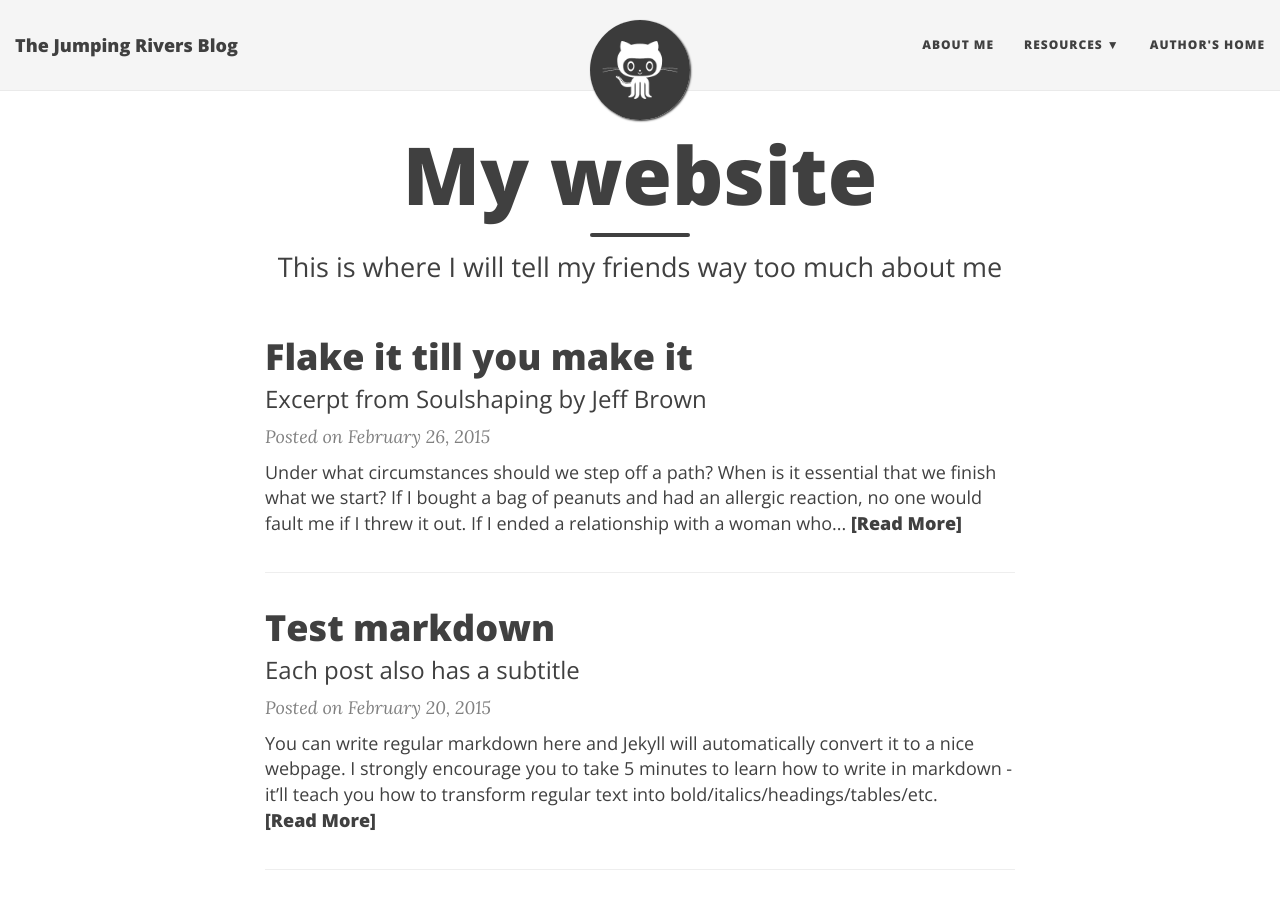
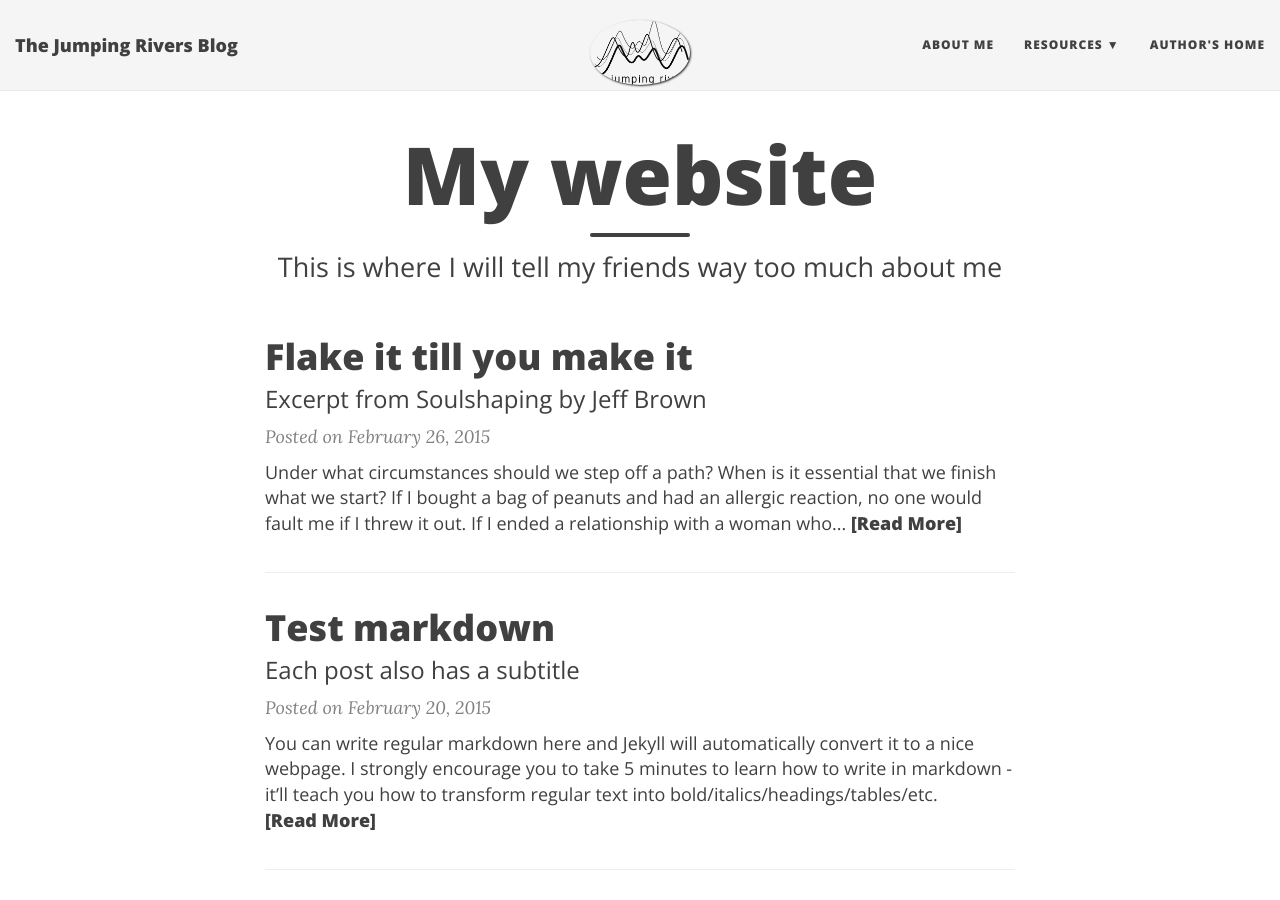
Before and after one commit to jumpingrivers-blog/jumpingrivers-blog.github.io, a Jekyll site: the page built from index.html, in a window 1280 px wide and 900 px high. Built offline with Jekyll 4.4.1, drawn with Linux system fonts in a browser that asks for light colours; nearby versions of some CDN libraries; the list of posts is cut into pages by our own code.

Commit message:
Update logo

```diff
--- a/_config.yml
+++ b/_config.yml
@@ -32,7 +32,7 @@ navbar-links:
 
 # Image to show in the navigation bar - image must be a square (width = height)
 # Remove this parameter if you don't want an image in the navbar
-avatar: "/img/avatar-icon.png"
+avatar: "/img/logo-icon.png"
 
 # If you want to have an image logo in the top-left corner instead of the title text,
 # then specify the following parameter
```
Also changed, not shown: img/logo-icon.png (added).
